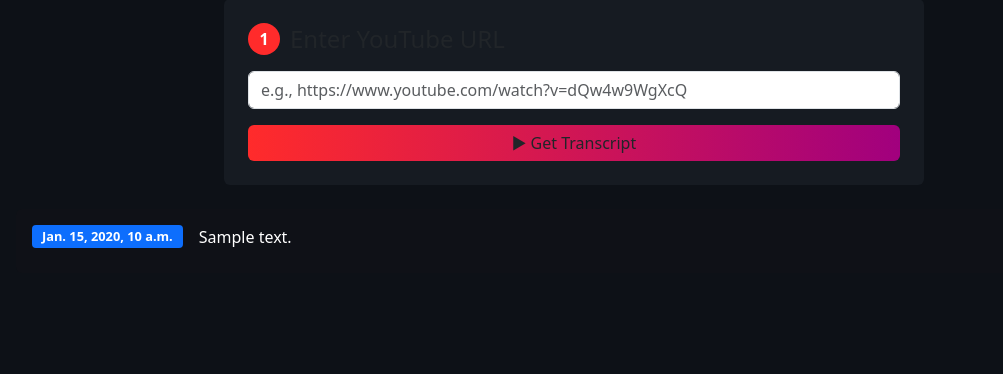
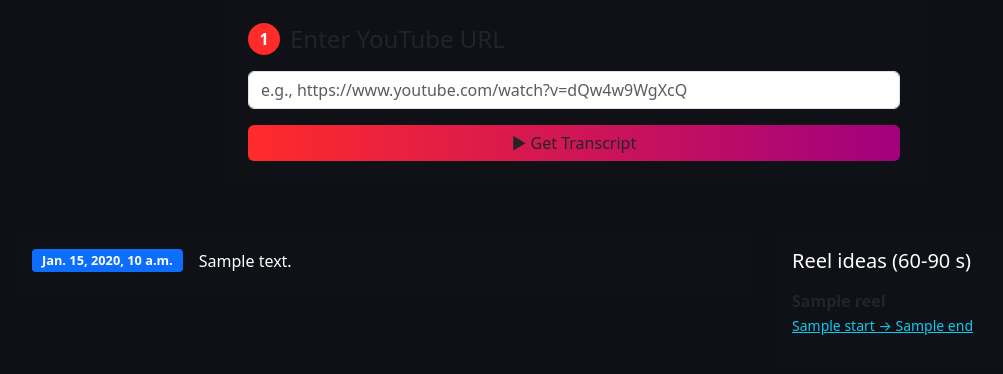
Before and after one commit to adirsingh96/ContentBuddy, a Django app: template content_buddy/analyzer/templates/analyzer/home.html in a window 1280 px wide. Shown: the part 149-523 px from the top of the page, without its empty margins (66-1069 px from the left). Run offline with Django 5.2, Linux system fonts and the light colour scheme; tables that the repository leaves empty hold one stand-in row (values such as "Sample post"); the template is opened without the code that fills it: values that come from a table or form of the project are taken from there, most other values are stand-ins (such as "Sample title", 1, 10 or a date in 2020).

Commit message:
5 reels suggestions working

```diff
--- a/content_buddy/analyzer/templates/analyzer/base.html
+++ b/content_buddy/analyzer/templates/analyzer/base.html
@@ -54,6 +54,9 @@
   border-radius:3px;
 }
 
+.card-dark { background:#0f1117; border:none; }
+.card-dark h5 { color:#fff; }
+
   </style>
 </head>
 <body>
--- a/content_buddy/analyzer/templates/analyzer/home.html
+++ b/content_buddy/analyzer/templates/analyzer/home.html
@@ -19,8 +19,10 @@
   </div>
 
   {% if transcript %}
-  <div class="card card-dark p-3 mx-auto mt-4 transcript-box" id="tbox"
-       data-vid="{{ video_id }}">
+<div class="row g-4 mt-4">
+  <!-- LEFT: transcript -->
+  <div class="col-md-8">
+    <div class="card card-dark p-3 transcript-box" id="tbox" data-vid="{{ video_id }}">
       {% for seg in transcript %}
         <div class="d-flex align-items-start mb-2">
           <span class="time-pill">{{ seg.time }}</span>
@@ -28,17 +30,37 @@
         </div>
       {% endfor %}
     </div>
+  </div>
+
+  <!-- RIGHT: reel suggestions -->
+  <div class="col-md-4">
+    <div class="card card-dark p-3">
+      <h5 class="mb-3">Reel ideas (60-90 s)</h5>
+      {% for r in reels %}
+        <div class="mb-3">
+          <strong>{{ r.title }}</strong><br>
+          <a href="https://www.youtube.com/watch?v={{ video_id }}&t={{ r.start }}s"
+             target="_blank" class="small link-info">
+             {{ r.start }} → {{ r.end }}
+          </a>
+        </div>
+      {% empty %}
+        <span class="text-secondary small">No suggestions yet.</span>
+      {% endfor %}
+    </div>
+  </div>
+</div>
 
 <script>
+  /* existing timestamp click-to-jump */
   const vid = document.getElementById('tbox').dataset.vid;
   document.querySelectorAll('.time-pill').forEach(el=>{
     el.addEventListener('click', ()=>{
-        const sec = el.innerText.split(':').reduce((t,v)=>60*t + +v, 0);
-        if (vid) {
-          window.open(`https://www.youtube.com/watch?v=${vid}&t=${sec}s`, '_blank');
-        }
+      const sec = el.innerText.split(':').reduce((t,v)=>60*t+ +v,0);
+      if (vid) window.open(`https://www.youtube.com/watch?v=${vid}&t=${sec}s`,'_blank');
     });
   });
 </script>
 {% endif %}
+
 {% endblock %}
--- a/content_buddy/content_buddy/settings.py
+++ b/content_buddy/content_buddy/settings.py
@@ -11,6 +11,12 @@
 """
 
 from pathlib import Path
+
+import os, dotenv
+
+BASE_DIR = Path(__file__).resolve().parent.parent
+dotenv.load_dotenv(BASE_DIR / ".env")        # NEW
+OPENAI_API_KEY = os.getenv("OPENAI_API_KEY") # optional: can be read elsewhere too
 
 # Build paths inside the project like this: BASE_DIR / 'subdir'.
 BASE_DIR = Path(__file__).resolve().parent.parent
```
Also changed, not shown: content_buddy/analyzer/utils.py (+44 -0 lines), content_buddy/analyzer/views.py (+20 -5 lines). Lines whose indentation alone changed are shown as unchanged.
